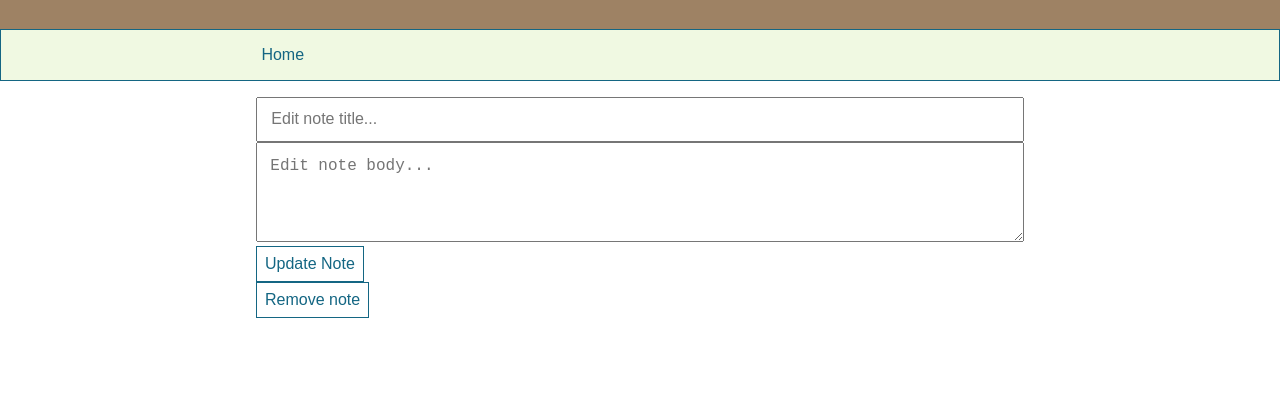
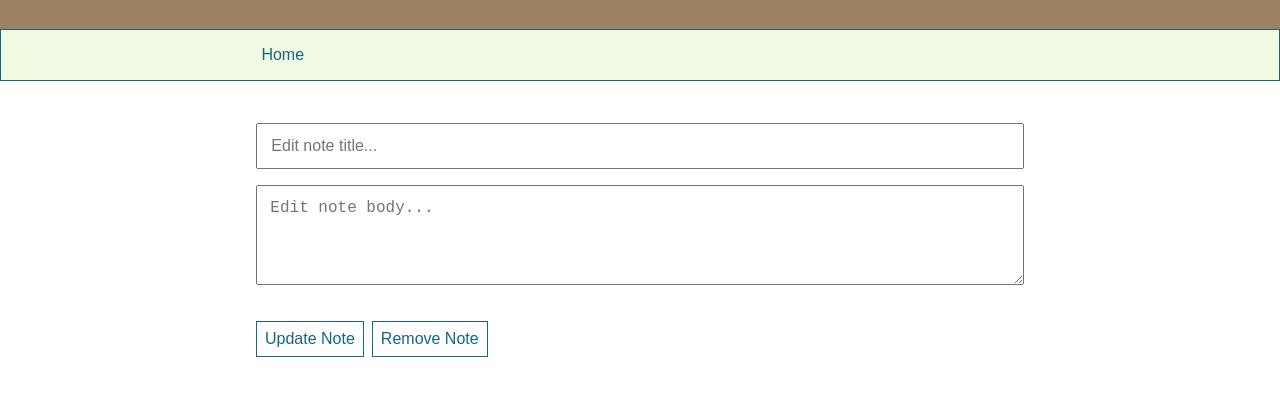
Before and after one commit to eazy13forlife/notesapp, a website built with webpack: page public/edit.html in a window 1280 px wide. Shown: the part 118-514 px from the top of the page. Built offline with nearby package versions, Linux system fonts and the light colour scheme.

Commit message:
finished

```diff
--- a/public/edit.html
+++ b/public/edit.html
@@ -26,9 +26,8 @@
           <input type="text" name="note title" id="edit_title" placeholder="Edit note title...">
           <br/>
           <textarea placeholder="Edit note body..." id="edit_body"></textarea>
-          <br/><button id="update_note">Update Note</button>
+          <br/><button id="update_note">Update Note</button><button id="remove_note">Remove Note</button>
         </form>
-        <p><button id="remove_note">Remove note</button></p>
       </div>
     </section>
 
--- a/public/notes-app.css
+++ b/public/notes-app.css
@@ -218,6 +218,18 @@ span.dim-body{
   opacity:0.4;
   display:none;
 }
+#edit_title{
+  margin-top:2em;
+}
+#edit_body{
+  margin-top:1rem;
+}
+#update_note{
+  margin-top:2rem;
+}
+#remove_note{
+  margin-left:0.5rem;
+}
 /*end of body section*/
 
 /*start of form*/
```
